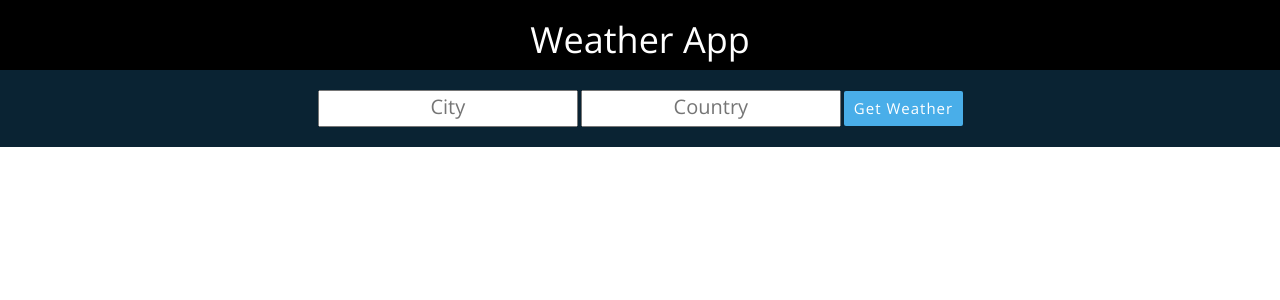
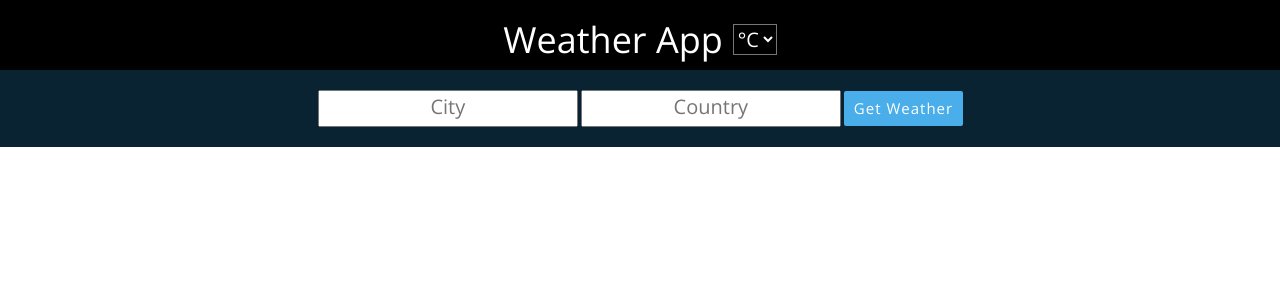
Before and after one commit to vaishnavgade/weather-app, a React (Create React App) app: page / in a window 1280 px wide. Shown: the top 300 px of the page. Built offline with nearby package versions, Linux system fonts and the light colour scheme.

Commit message:
Update titles.js
Adding a unit selection for displaying temperature

```diff
--- a/src/components/titles.js
+++ b/src/components/titles.js
@@ -4,6 +4,10 @@ const Titles = (props) => {
   return(
     <div className="title-container">
       <h1>Weather App</h1>
+      <select onChange={props.getTempUnits}>
+        <option value="c">°C</option>
+        <option value="f">°F</option>
+      </select>
     </div>
   );
 };
```
